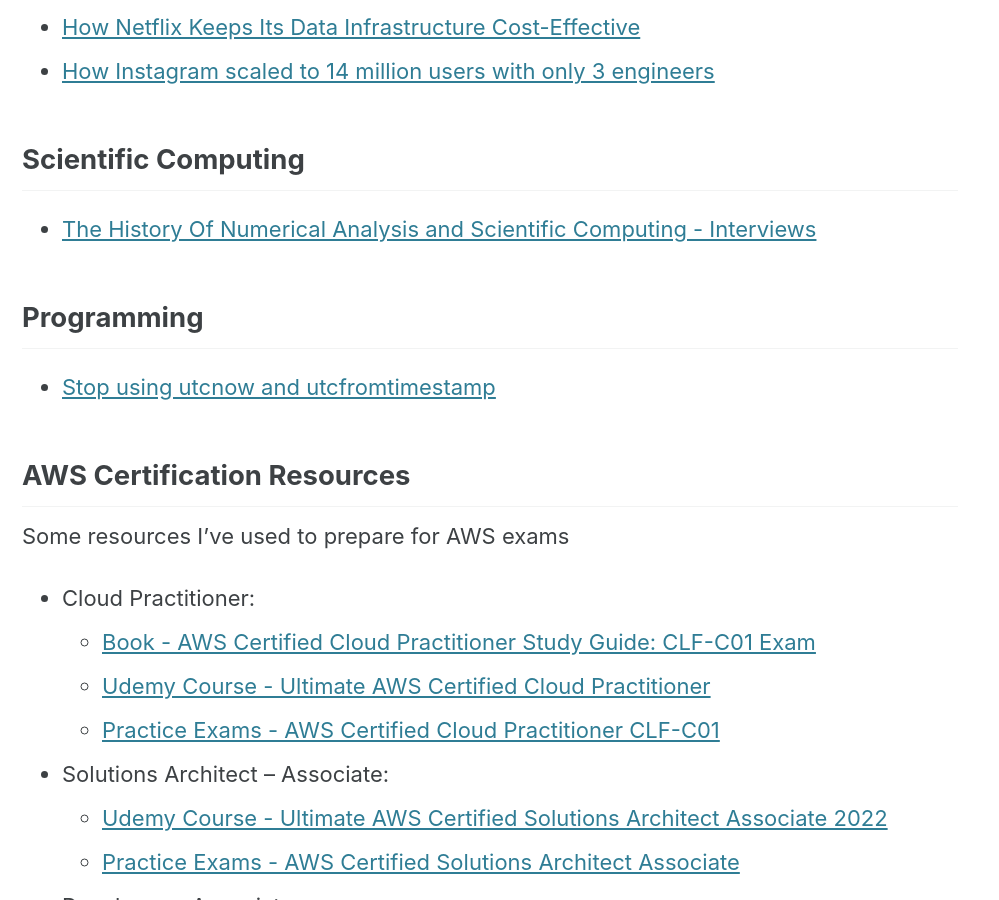
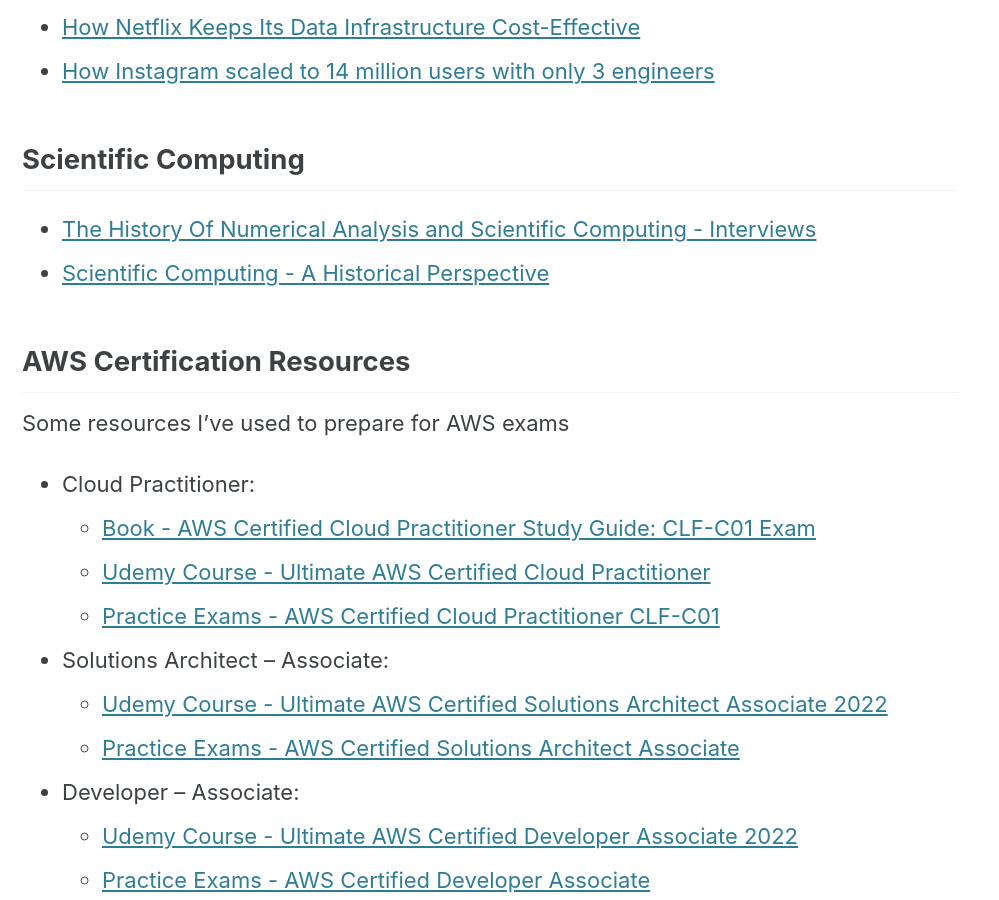
Before and after one commit to VladimirSiv/VladimirSiv.github.io, a Jekyll site: the page built from _pages/cool-links.md, in a window 1280 px wide and 900 px high, scrolled down 2418 px. Shown: the whole window, without its empty margins (0-999 px from the left). Built offline with Jekyll 4.4.1, drawn with Linux system fonts in a browser that asks for light colours; cached includes are drawn as plain includes.

Commit message:
Remove Programming section from Cool Links

```diff
--- a/_pages/cool-links.md
+++ b/_pages/cool-links.md
@@ -65,10 +65,7 @@ Tech-related books I've enjoyed
 ## Scientific Computing
 
 - [The History Of Numerical Analysis and Scientific Computing - Interviews](http://history.siam.org/){:target="_blank"}
-
-## Programming
-
-- [Stop using utcnow and utcfromtimestamp](https://blog.ganssle.io/articles/2019/11/utcnow.html){:target="_blank"}
+- [Scientific Computing - A Historical Perspective](https://link.springer.com/book/10.1007/978-3-319-69847-2){:target="_blank"}
 
 ## AWS Certification Resources
 
```
